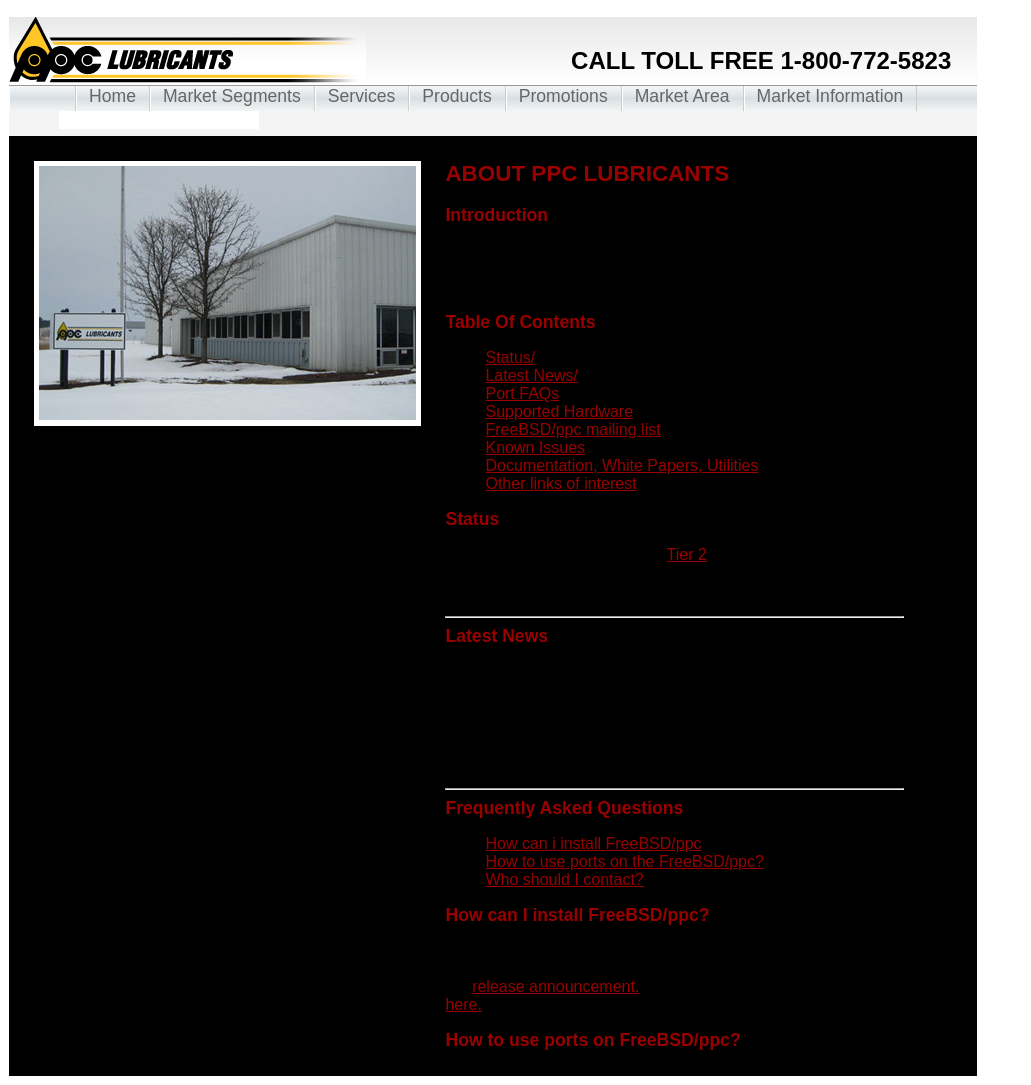
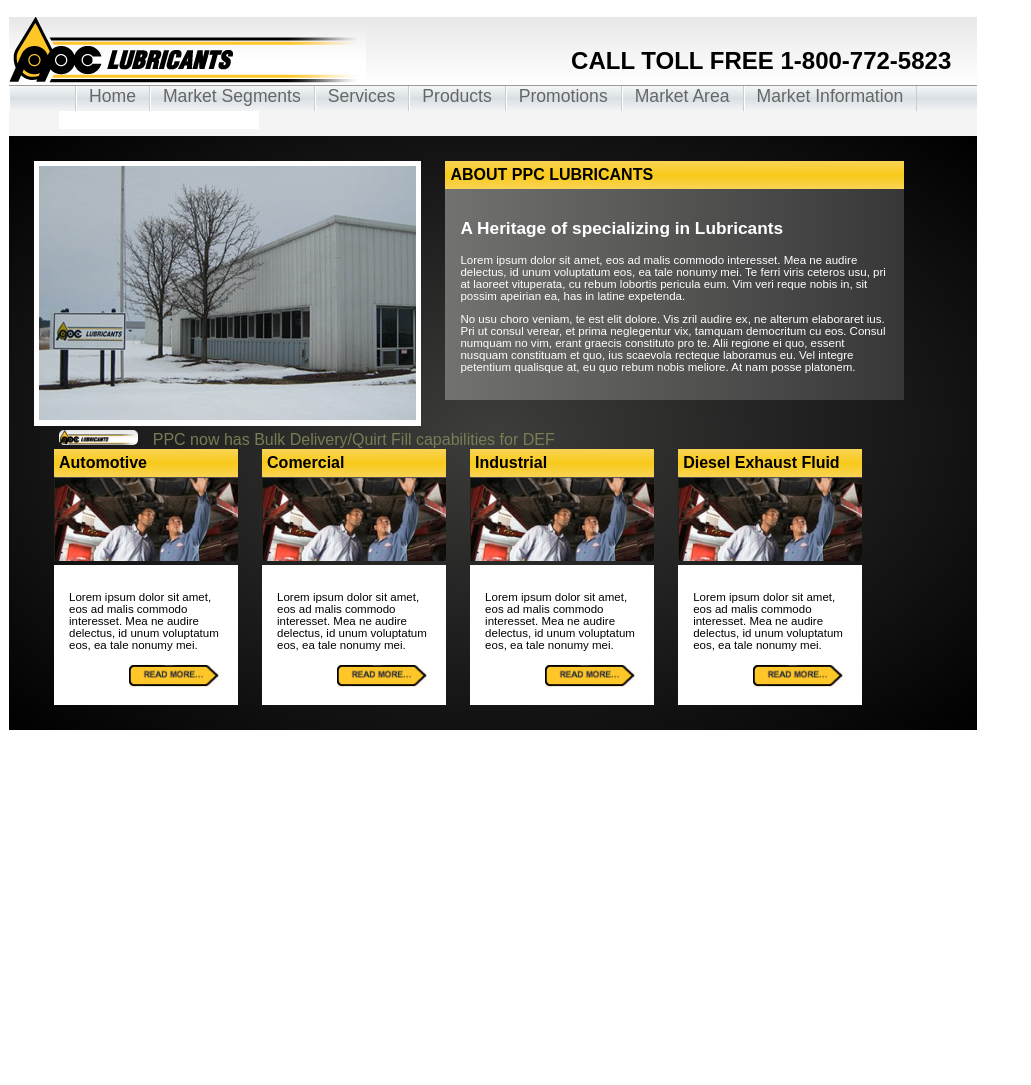
Before and after one commit to ed-cd/HtmlAssignment3, a PHP site: page / in a window 1280 px wide. Shown: the whole page, without its empty margins (0-1031 px from the left). After the commit the page ends 730 px from the top, so only its background shows below. Run offline with PHP 8.4, Linux system fonts and the light colour scheme.

Commit message:
Final commit

```diff
--- a/css/style.css
+++ b/css/style.css
@@ -4,7 +4,7 @@ body {
 }
 
 img {
-	display:inline-block;
+	display: inline-block;
 }
 
 #headerLeftPaddingDiv {
@@ -37,18 +37,18 @@ div.main {
 	padding: 1px;
 }
 div.bodyBox {
-	padding:25px 25px;
-	background: black;
+	padding: 25px 25px;
+	background: radial-gradient(#3D3D3B, #1E1E1E, black);;
 	display: block;
 }
 #whiteBox {
-	display:inline-block;
-	width:200px;
+	display: inline-block;
+	width: 200px;
 	background: white;
 	margin-left: 50px;
 }
 
-#premisesPic{
+#premisesPic {
 	border-width: 5px;
 	border-style: solid;
 	border-color: white;
@@ -151,9 +151,9 @@ ul.rightContentParagraphs li {
 	height: 25px;
 	display: inline-block;
 	background: linear-gradient(#F4F7F8,#D8DFE4,#F4F4F4);
-	}
+}
 
-#topMenu li{
+#topMenu li {
 	height: 25px;
 	padding-left: 12px;
 	padding-right: 13px;
@@ -180,14 +180,53 @@ ul.rightContentParagraphs li {
 	background: #F4F4F4;
 }
 
-h1 {
-	font-size: 140%;
-	color: #980100;
+.infoBox h1 {
+	background: linear-gradient(#F9D356,#F8CA1A,#F9D356);
+	font-size: 100%;
+	color: black;
+	padding: 5px;
 	margin: 0px;
 }
 
-h2 {
-	font-size: 110%;
-	color: #980100;
-	margin: 0px;
+div.whiteOnGrey {
+	font-size: 72%;
+	background: linear-gradient(to right,#727270,#373737);
+	padding: 15px;
+	color: white;
 }
+
+div.blackOnWhite {
+	font-size: 72%;
+	background: white;
+	padding: 15px;
+	color: black;
+}
+
+#ppcDiv {
+	display: inline-block;
+	width: 100%;
+	margin-left:25px;
+	color: #7A7C54;
+}
+
+#ppcDiv img {
+	display: inline-block;
+	height: 15px;
+	margin-right: 15px;
+	border-radius: 5px;
+}
+
+.small {
+	width: 20%;
+}
+
+.small img{
+	display: inline-block;
+	width:100%;
+}
+
+img.readMore{
+	width:90px;
+	padding-left:60px;
+
+}
--- a/index.php
+++ b/index.php
@@ -16,7 +16,7 @@
 			<div id="headerRightContent">CALL TOLL FREE 1-800-772-5823</div>
 		</div>
 		<div id="topMenu">
-			<ul>
+									<ul>
 				<li id="topMenuLeftPaddingDiv" class="button">&nbsp;</li><!--
 				--><li>Home</li><!--
 				--><li>Market Segments</li><!--
@@ -26,80 +26,93 @@
 				--><li>Market Area</li><!--
 				--><li>Market Information</li>
 			</ul>
-			<div id="unknownPaddingdiv"><div id="whiteBox">&nbsp;</div></div>
+			<div id="unknownPaddingdiv">
+				<div id="whiteBox">&nbsp;</div>
+			</div>
 		</div>
 
 		<div class="bodyBox">
-			<img id="premisesPic" src="screen4-images/main_pic.png" alt="premises"/>
+			<img id="premisesPic" src="screen4-images/main_pic.png"
+				alt="premises" />
 
 			<div class="infoBox">
-					<h1>ABOUT PPC LUBRICANTS</h1>
-					<br />
-					<h2>Introduction</h2>
+				<h1>ABOUT PPC LUBRICANTS</h1>
+				<div class="whiteOnGrey">
+					<h2>A Heritage of specializing in Lubricants</h2>
 
-					<p>The FreeBSD/ppc project pages contain information about the
-						FreeBSD port to the PowerPC&#174; architecture. As with the port
-						itself, these pages are still a work in progress.</p>
+					<p>Lorem ipsum dolor sit amet, eos ad malis commodo interesset. Mea
+						ne audire delectus, id unum voluptatum eos, ea tale nonumy mei. Te
+						ferri viris ceteros usu, pri at laoreet vituperata, cu rebum
+						lobortis pericula eum. Vim veri reque nobis in, sit possim
+						apeirian ea, has in latine expetenda.</p>
+					<p>No usu choro veniam, te est elit dolore. Vis zril audire ex, ne
+						alterum elaboraret ius. Pri ut consul verear, et prima neglegentur
+						vix, tamquam democritum cu eos. Consul numquam no vim, erant
+						graecis constituto pro te. Alii regione ei quo, essent nusquam
+						constituam et quo, ius scaevola recteque laboramus eu. Vel integre
+						petentium qualisque at, eu quo rebum nobis meliore. At nam posse
+						platonem.</p>
+				</div>
+			</div>
 
-					<h2>Table Of Contents</h2>
+			<div id="ppcDiv">
+				<img alt="logo" src="screen4-images/logo.png" />PPC now has Bulk
+				Delivery/Quirt Fill capabilities for DEF
+			</div>
+
+			<div class="infoBox small">
+				<h1>Automotive</h1>
+
+				<img alt="automotive" src="screen4-images/automotive.png" />
+				<div class=blackOnWhite>
+					<p>Lorem ipsum dolor sit amet, eos ad malis commodo interesset. Mea
+						ne audire delectus, id unum voluptatum eos, ea tale nonumy mei.</p>
+					<img class="readMore" alt="read more"
+						src="screen4-images/read_more.png" />
+				</div>
+			</div>
+			<div class="infoBox small">
+				<h1>Comercial</h1>
+
+				<img alt="automotive" src="screen4-images/automotive.png" />
+				<div class=blackOnWhite>
+					<p>Lorem ipsum dolor sit amet, eos ad malis commodo interesset. Mea
+						ne audire delectus, id unum voluptatum eos, ea tale nonumy mei.</p>
+					<img class="readMore" alt="read more"
+						src="screen4-images/read_more.png" />
+				</div>
+			</div>
+			<div class="infoBox small">
+				<h1>Industrial</h1>
+
+				<img alt="automotive" src="screen4-images/automotive.png" />
+				<div class=blackOnWhite>
+					<p>Lorem ipsum dolor sit amet, eos ad malis commodo interesset. Mea
+						ne audire delectus, id unum voluptatum eos, ea tale nonumy mei.</p>
+					<img class="readMore" alt="read more"
+						src="screen4-images/read_more.png" />
+				</div>
+			</div>
+						<div class="infoBox small">
+				<h1>Diesel Exhaust Fluid</h1>
+
+				<img alt="automotive" src="screen4-images/automotive.png" />
+				<div class=blackOnWhite>
+					<p>Lorem ipsum dolor sit amet, eos ad malis commodo interesset. Mea
+						ne audire delectus, id unum voluptatum eos, ea tale nonumy mei.</p>
+					<img class="readMore" alt="read more"
+						src="screen4-images/read_more.png" />
+				</div>
+			</div>
 
 
-					<ul>
-						<li><a href="invalidlink.com">Status/</a></li>
-						<li><a href="invalidlink.com">Latest News/</a></li>
-						<li><a href="invalidlink.com">Port FAQs</a></li>
-						<li><a href="invalidlink.com">Supported Hardware</a></li>
-						<li><a href="invalidlink.com">FreeBSD/ppc mailing list</a></li>
-						<li><a href="invalidlink.com">Known Issues</a></li>
-						<li><a href="invalidlink.com">Documentation, White Papers,
-								Utilities</a></li>
-						<li><a href="invalidlink.com">Other links of interest</a></li>
-					</ul>
+		</div>
 
-					<h2>Status</h2>
 
-					<p>
-						The FreeBSD/ppc port is still a <a href="invalidlink.com">Tier 2</a>
-						platform. That means it is not being fully supported by our
-						security officer, release engineers and toolchain maintainers.
-					</p>
 
-					<hr />
+	</div>
 
-					<h2>Latest News</h2>
-
-					<ul style="font-size: 90%">
-						<li><b>03 April, 2009:</b> Support for the PowerPC G5 has been
-							committed to SVN.</li>
-						<li><b>03 March, 2008:</b> Support for the
-							Freescale&#174;PowerQUICC MPC85XX family system-on-chip
-							development boards has been comitted into CVS.</li>
-						<li><b>27 February, 2008:</b> FreeBSD 7.0 is the first release to
-							oficially support the FreeBSD/ppc port.</li>
-					</ul>
-
-					<hr />
-
-					<h2>Frequently Asked Questions</h2>
-
-					<ul style="list-style: decimal">
-						<li><a href="invalidlink.com">How can i install FreeBSD/ppc</a></li>
-						<li><a href="invalidlink.com">How to use ports on the FreeBSD/ppc?</a></li>
-						<li><a href="invalidlink.com">Who should I contact?</a></li>
-					</ul>
-
-					<h2>How can I install FreeBSD/ppc?</h2>
-
-					<p>
-						ISO images of FreeBSD 8.2 suitable for New-World Macs are
-						available for download, for details on how to obtain these see the
-						<a href="invalidlink.com">release announcement.</a> please follow
-						the instructions given <a href="invalidlink.com">here.</a>
-					</p>
-
-					<h2>How to use ports on FreeBSD/ppc?</h2>
-			</div>
-		</div>
+	</div>
 	</div>
 </body>
 </html>
```
Also changed, not shown: screen4-images/read_more.png (added).
